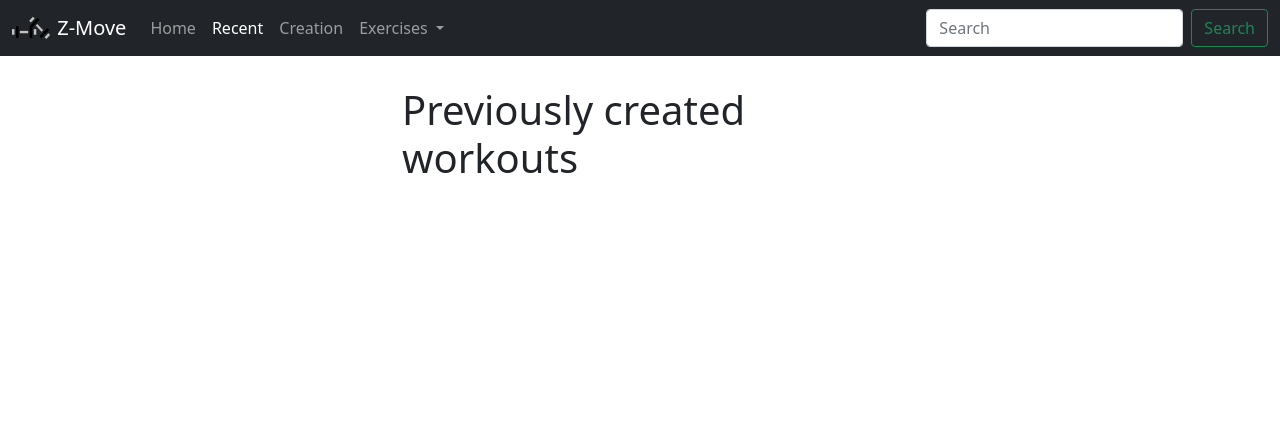
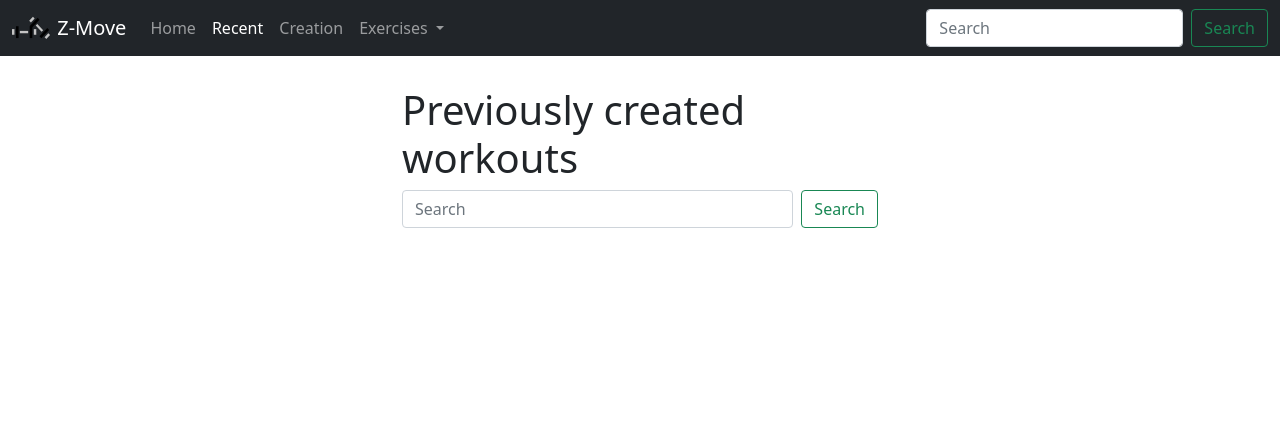
Before and after one commit to zsbinger/Z-Move, a Flask app: page /workouts/view in a window 1280 px wide. Shown: the top 427 px of the page. Run offline with Flask 2, Linux system fonts and the light colour scheme; data that the repository does not hold is empty.

Commit message:
added search bars to workouts and exercises

```diff
--- a/application/exercises/templates/view.html
+++ b/application/exercises/templates/view.html
@@ -5,6 +5,10 @@
 
     <main class="">
         <h1>Exercises</h1>
+        <form class="d-flex">
+            <input class="form-control me-2" type="search" placeholder="Search" aria-label="Search">
+            <button class="btn btn-outline-success" type="submit">Search</button>
+        </form>
         {% for exercise in exercises %}
         <div class="container">
             <div class="row">
--- a/application/workouts/templates/recent.html
+++ b/application/workouts/templates/recent.html
@@ -5,6 +5,10 @@
 
     <main class="">
         <h1>Previously created workouts</h1>
+        <form class="d-flex">
+            <input class="form-control me-2" type="search" placeholder="Search" aria-label="Search">
+            <button class="btn btn-outline-success" type="submit">Search</button>
+        </form>
         {% for workout in workouts %}
         <div class="container">
             <div class="row">
```
